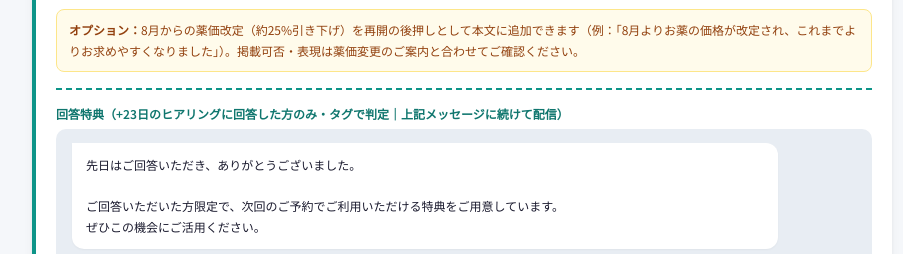
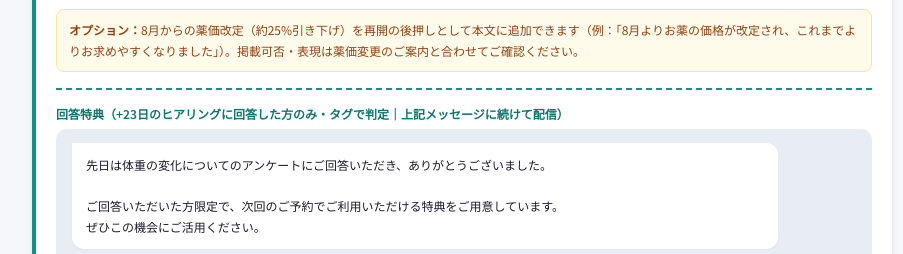
Before and after one commit to ryusei-ops/biyokuru-scenario, a plain HTML site: page proposal-202608.html in a window 1280 px wide. Shown: the part 4758-5012 px from the top of the page, without its empty margins (178-1081 px from the left). Drawn offline with Linux system fonts and the light colour scheme.

Commit message:
回答特典の冒頭を「体重の変化についてのアンケート」と明示
Co-Authored-By: Claude Fable 5 <noreply@anthropic.com>

```diff
--- a/proposal-202608.html
+++ b/proposal-202608.html
@@ -475,7 +475,7 @@
         <div style="margin-top:16px;padding-top:14px;border-top:2px dashed #0d9488;">
           <div style="font-size:12px;font-weight:600;color:#0f766e;margin-bottom:6px;">回答特典（+23日のヒアリングに回答した方のみ・タグで判定｜上記メッセージに続けて配信）</div>
           <div class="msg-preview" style="margin:6px 0;">
-            <div class="msg-bubble" style="font-size:12px;">先日はご回答いただき、ありがとうございました。
+            <div class="msg-bubble" style="font-size:12px;">先日は体重の変化についてのアンケートにご回答いただき、ありがとうございました。
 
 ご回答いただいた方限定で、次回のご予約でご利用いただける特典をご用意しています。
 ぜひこの機会にご活用ください。</div>
```
